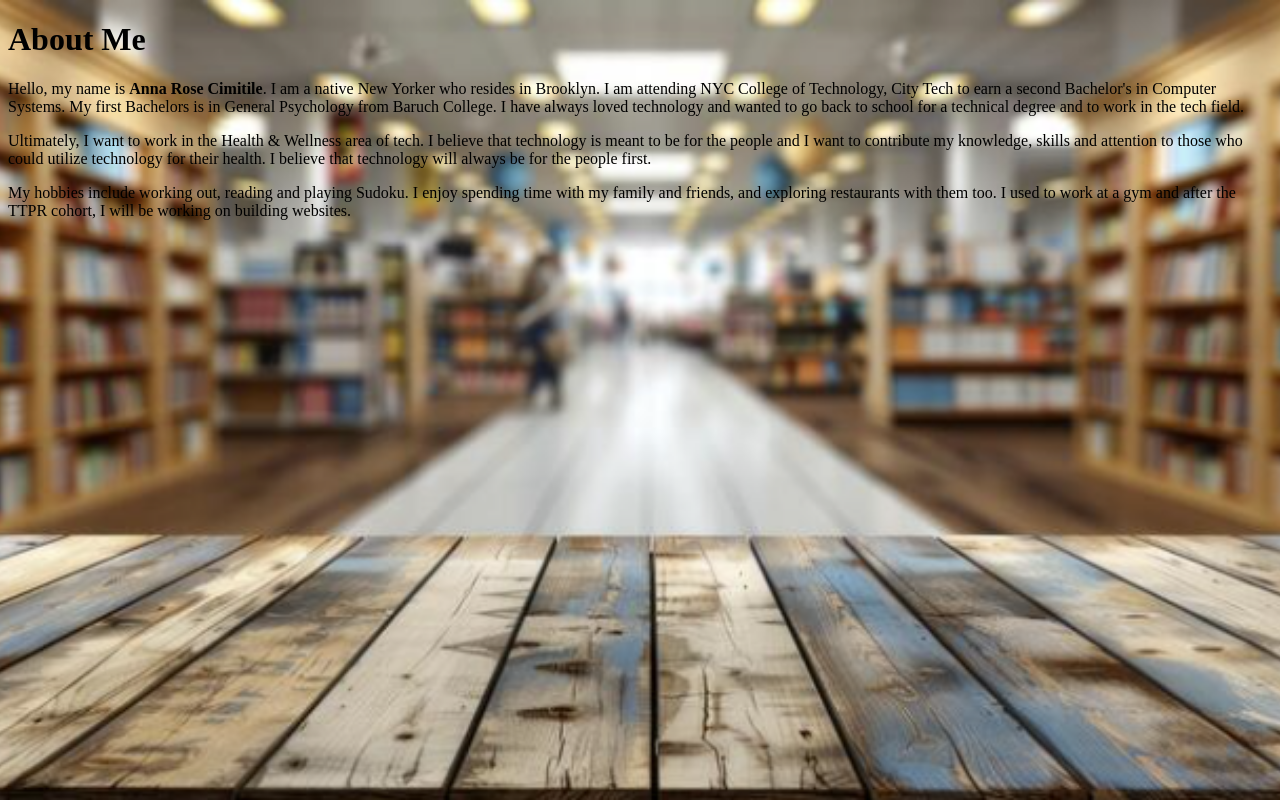
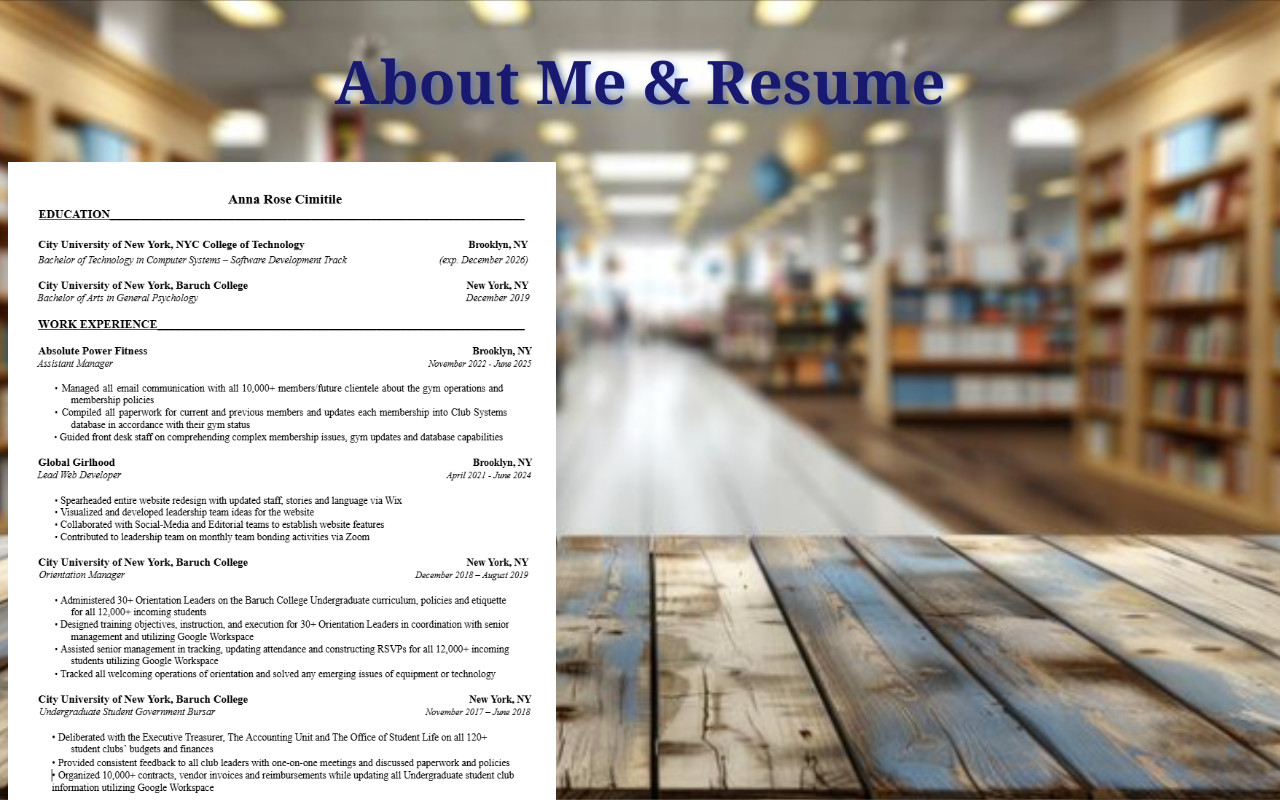
Before and after one commit to annarosecodes/Annas-Personal-Site, a plain HTML site: page aboutMe.html in a window 1280 px wide. Shown: the top 800 px of the page. Drawn offline with Linux system fonts and the light colour scheme.

Commit message:
fixing about me page with resume and picture of me

```diff
--- a/aboutMe.html
+++ b/aboutMe.html
@@ -3,29 +3,30 @@
 <head>
 <meta charset="UTF-8">
 <meta name="viewport" content="width=device-width, initial-scale=1.0">
-<title>About Me</title>
+<title>About Me & Resume</title>
 </head>
 <link rel="stylesheet" href="style.css">
+<style>
+    h1{
+        text-align:center;
+        color:midnightblue;
+        font-size: 60px;
+        font-family: Georgia;
+        text-shadow: 3px 3px 6px hwb(222 12% 2% / 0.4)
+    }
+    .resume{
+        display:flex;
+        flex-direction: column;
+        height:650px;
+
+    }
+
+</style>
 <body>
-<h1>About Me</h1>
-<p>
-    Hello, my name is <b>Anna Rose Cimitile</b>. I am a native New Yorker who
-    resides in Brooklyn. I am attending NYC College of Technology, City Tech
-    to earn a second Bachelor's in Computer Systems. My first Bachelors is in
-    General Psychology from Baruch College. I have always loved technology and
-    wanted to go back to school for a technical degree and to work in the tech field.
-</p>
-<p>
-    Ultimately, I want to work in the Health & Wellness area of tech. I believe
-    that technology is meant to be for the people and I want to contribute my
-    knowledge, skills and attention to those who could utilize technology for
-    their health. I believe that technology will always be for the people first.
-</p>
-<p>
-    My hobbies include working out, reading and playing Sudoku. I enjoy spending time
-    with my family and friends, and exploring restaurants with them too. I used to work
-    at a gym and after the TTPR cohort, I will be working on building websites.
-</p>
-
+<h1>About Me & Resume</h1>
+<div id="box">
+<img class="resume" src="./resume.png" alt="resume" />
+<img src="./photo of me.png" alt="me" />
+</div>
 </body>
 </html>
```
Also changed, not shown: index.html (+1 -1 lines), photo of me.png (added), resume.png (added).
